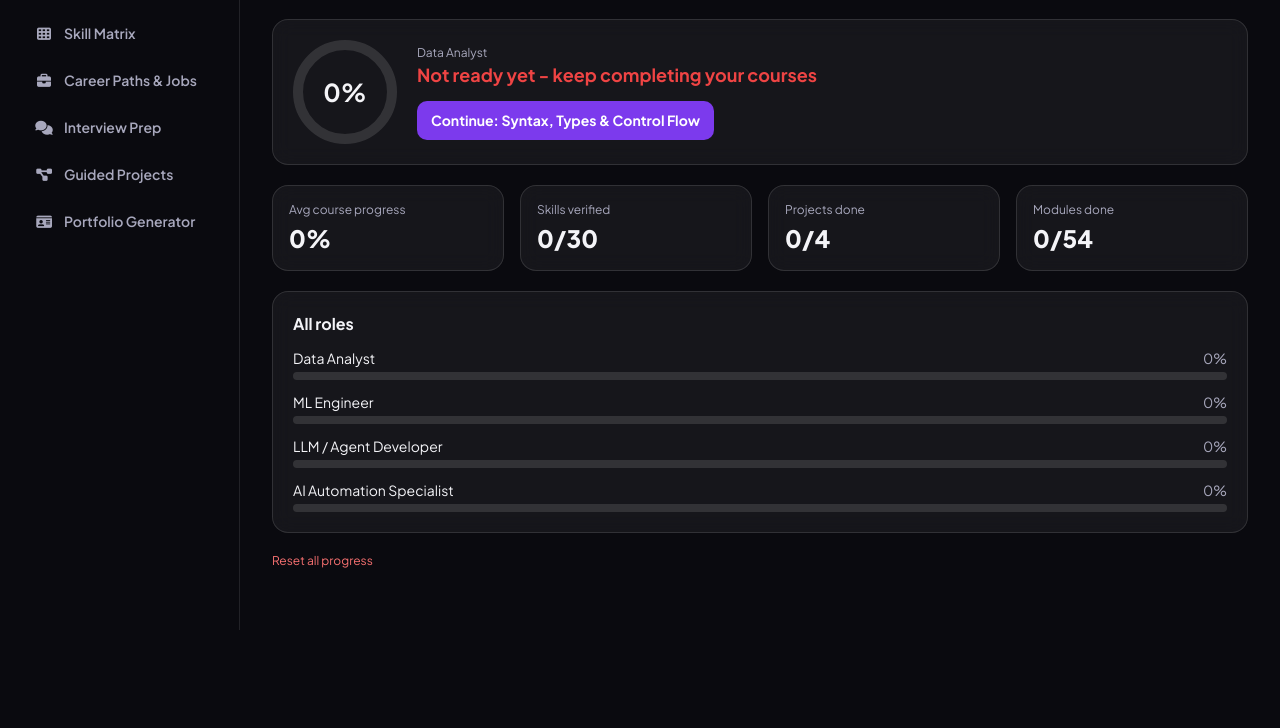
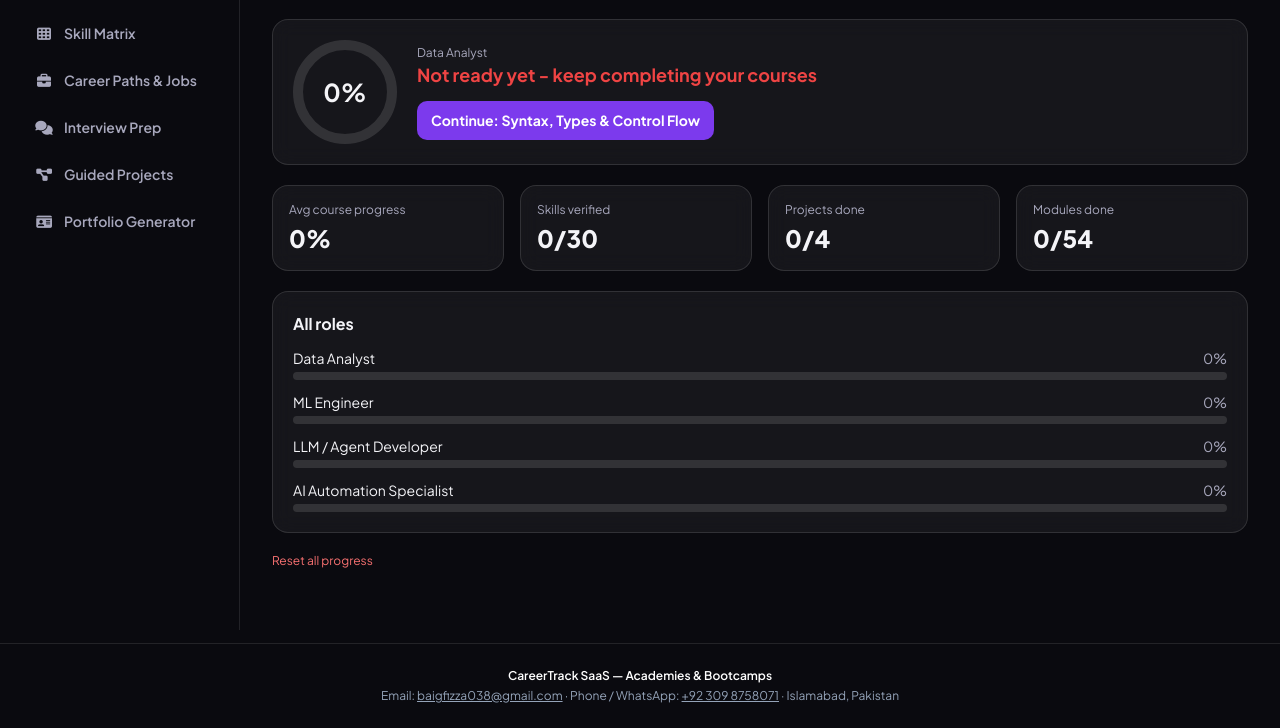
Before and after one commit to FizaAltafBaig/CareerTrack, a plain HTML site: page index.html in a window 1280 px wide. Shown: the part 170-898 px from the top of the page. Before the commit the page ends 800 px from the top, so only its background shows below. Drawn offline with nearby package versions, Linux system fonts and the light colour scheme.

Commit message:
Add footer with contact information to index.html

```diff
--- a/index.html
+++ b/index.html
@@ -303,5 +303,13 @@ addEventListener('keydown',e=>{if(e.key==='Escape'&&dr)closeDr()});
 addEventListener('hashchange',()=>{page=(location.hash||'#dash').slice(1);render()});
 render();
 </script>
+ <footer class="mt-10 border-t border-white/10 py-6 px-4 text-center text-xs text-slate-400">
+  <p class="font-semibold text-white">CareerTrack SaaS — Academies &amp; Bootcamps</p>
+  <p class="mt-1">
+    Email: <a href="mailto:baigfizza038@gmail.com" class="underline">baigfizza038@gmail.com</a> ·
+    Phone / WhatsApp: <a href="https://wa.me/923098758071" class="underline">+92 309 8758071</a> ·
+    Islamabad, Pakistan
+  </p>
+</footer>
 </body>
 </html>
```
